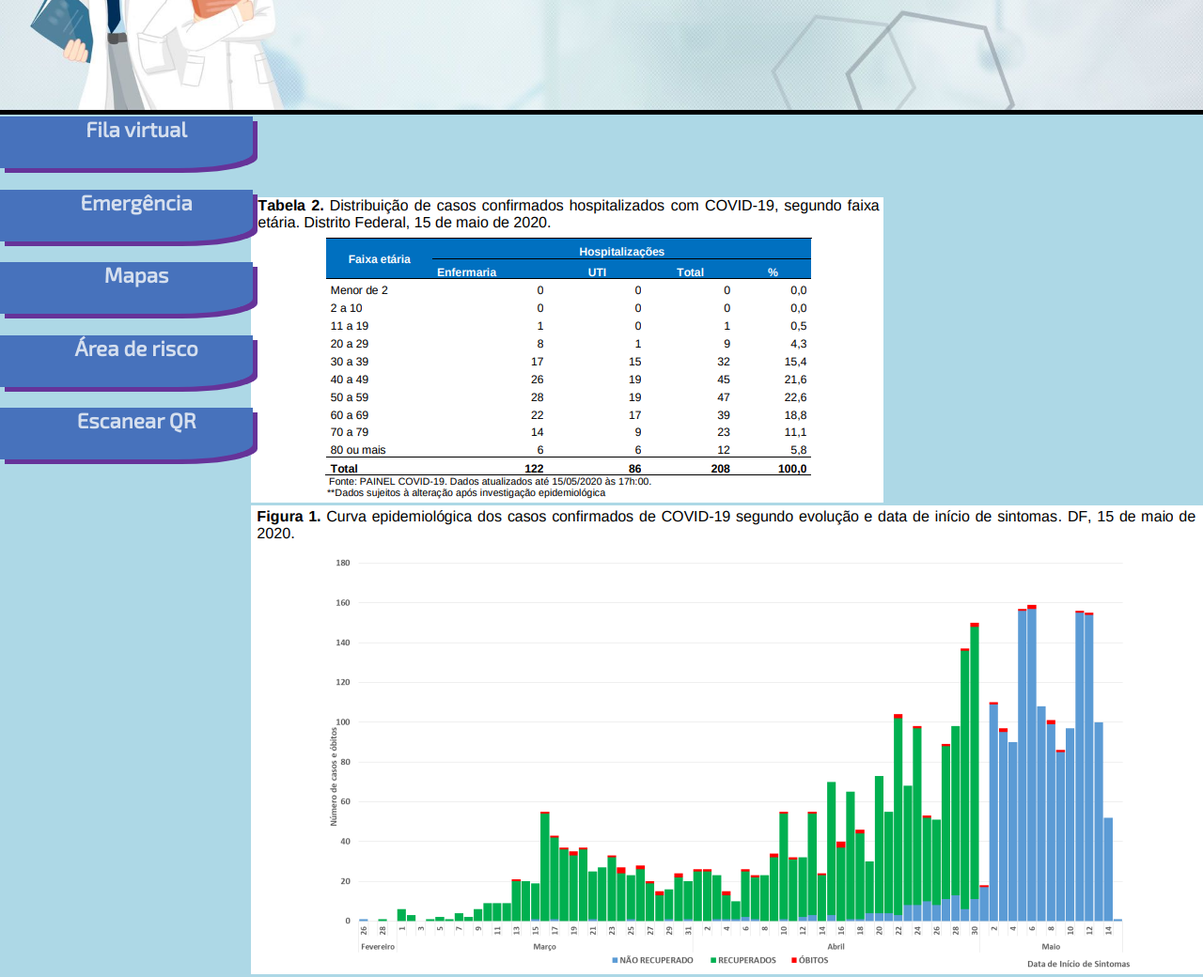
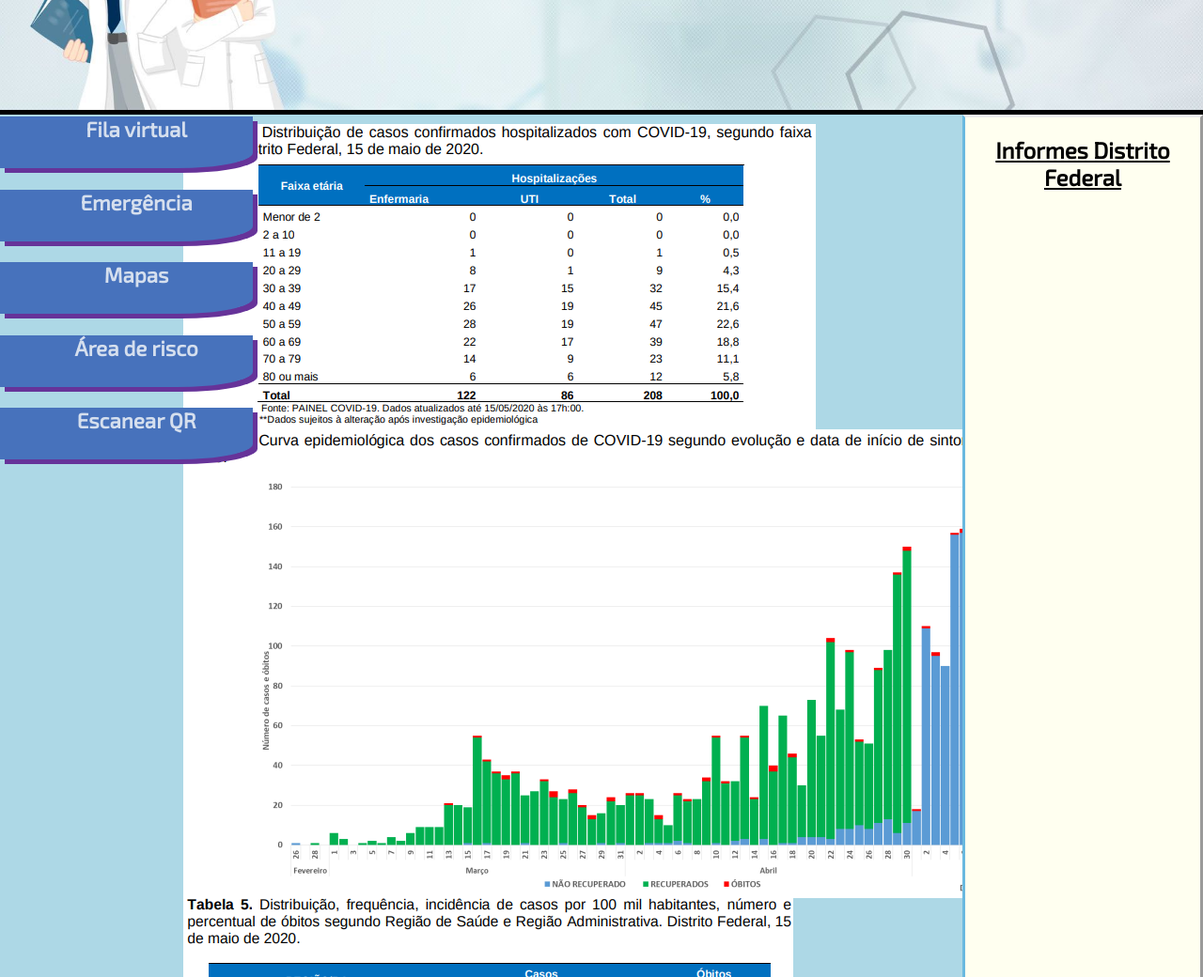
Before and after one commit to Hackathon-FGA-2020/Desafio-1-Grupo-8, a plain HTML site: page site/index.html in a window 1280 px wide. Shown: the part 440-1480 px from the top of the page at 94% size. Drawn offline with Linux system fonts and the light colour scheme.

Commit message:
Adicionado o menu de informações ao lado direito e css corrigido

```diff
--- a/site/index.html
+++ b/site/index.html
@@ -36,7 +36,11 @@
                 <img src="img/grafico00-45-04.png">
                 <img src="img/casosregiao.png">
             </div>
+            <div class="info">
+                <h1>Informes Distrito Federal</h1>
+            </div>
          </section>
+
         <!-- Fazer uma lista com <a> -->
         <aside class="navegs">
             <p>Fila virtual</p>
--- a/site/styles.css
+++ b/site/styles.css
@@ -65,16 +65,7 @@ body {
 
 }
 
-.conteudo {
-    display:grid;
-    grid-template-columns:2000px;
-    max-width: 8650%;
-    background-color:lightblue;
-    margin-left: 14%;
-    margin-top: -3px;
 
-
-}
 
 
 .grupo {
@@ -121,12 +112,26 @@ body {
 /* Alinhar o conteúdo */
 .conteudo {
     display: grid;
-    grid-template-columns: 800%;
+    grid-template-columns:80% 20%;
     padding-bottom: 2000px;
 }
 
 .caixa {
+    display:grid;
     padding: 1%;
-    max-width: 800px;
-    align-items: center;
+    background-color:lightblue;
+    margin-left: 18%;
+    margin-top: -3px;
+
 }
+
+.info {
+    margin-top: -3px;
+    display: grid;
+    background-color: ivory;
+    text-align: center;
+    text-decoration: underline;
+    border-left: rgb(105, 185, 223);
+    border-style: outset;
+
+}
```
